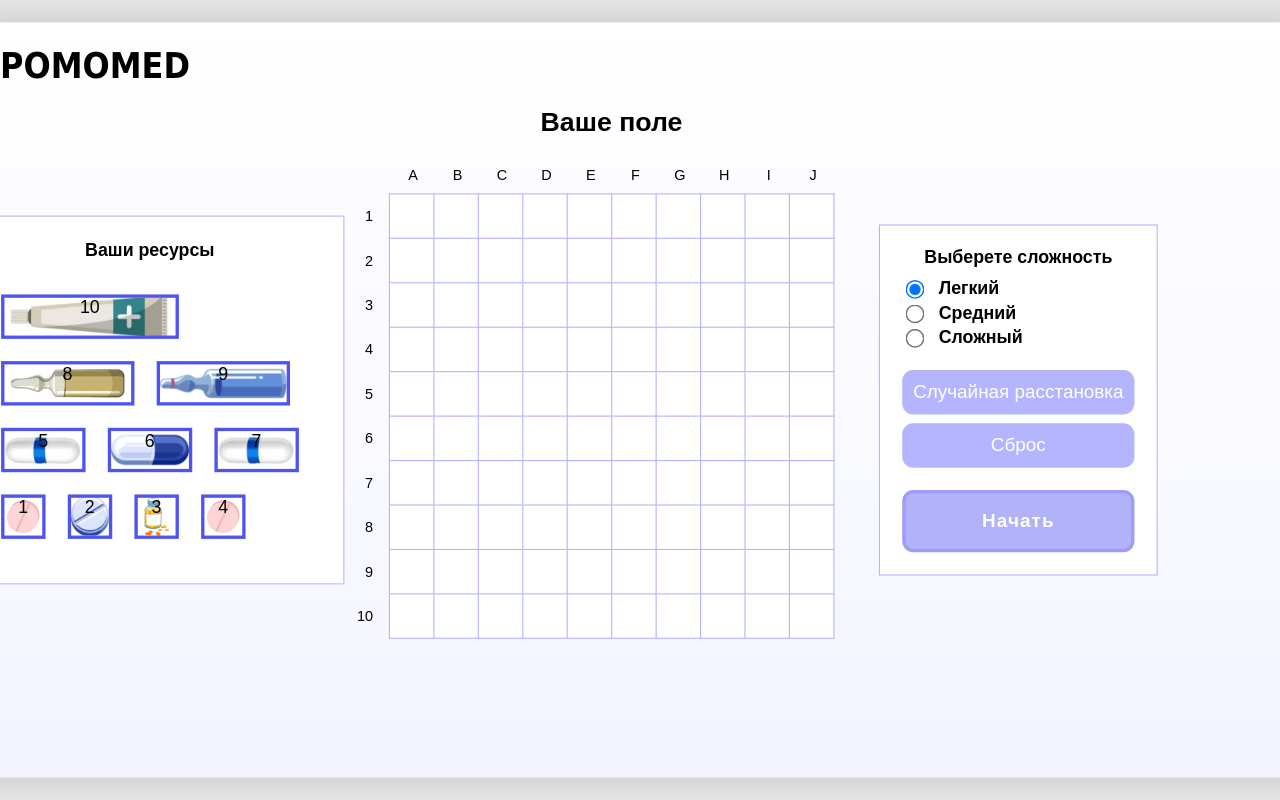
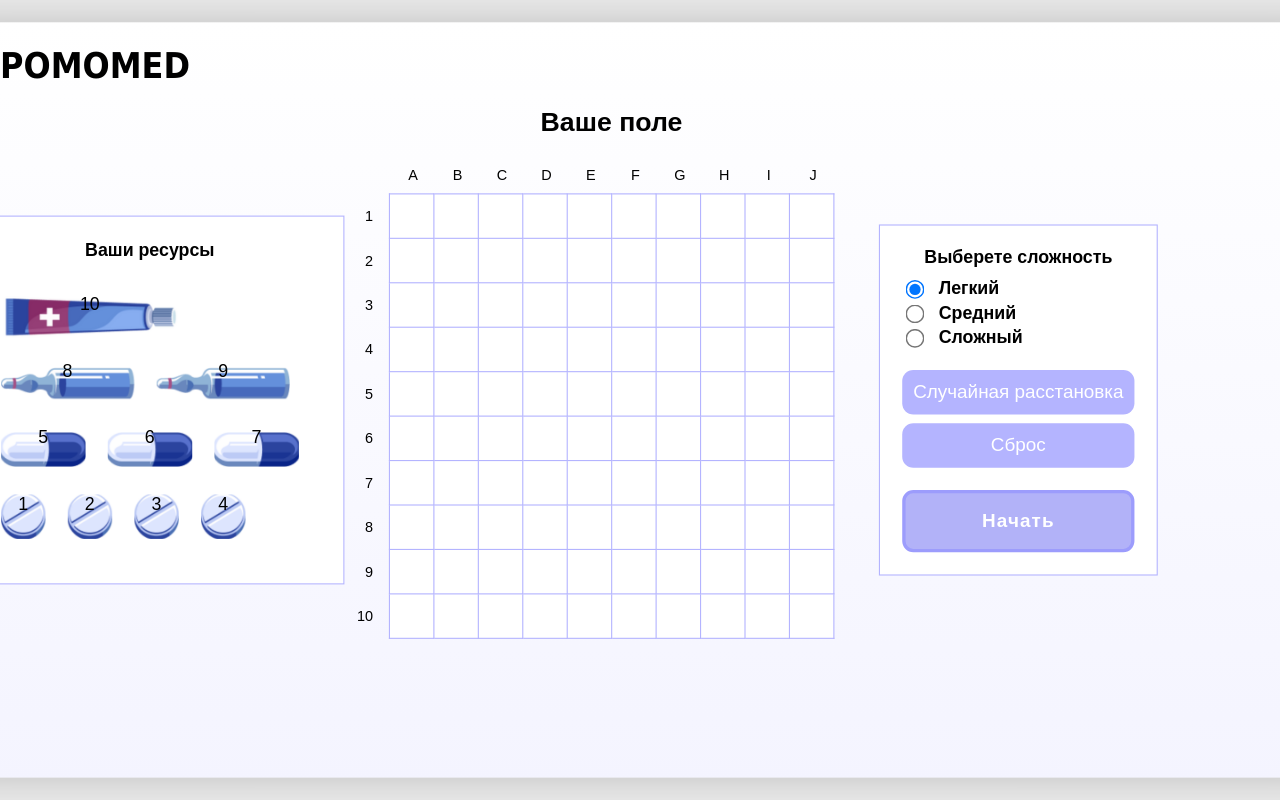
Before and after one commit to Ddonec/battle-virus, a React (Create React App) app: page / in a window 1280 px wide. Shown: the top 800 px of the page. Built offline with nearby package versions, Linux system fonts and the light colour scheme.

Commit message:
feat: call fill, ships update - bg ans border for style in maket

```diff
--- a/src/App.js
+++ b/src/App.js
@@ -7,6 +7,7 @@ import { generateBoard, getScale } from "./utils/Common";
 import SetupBoard from "./components/SetupBoard";
 import GameBoard from "./components/GameBoard";
 import { CSSTransition } from "react-transition-group";
+import WelcomeHi from "./components/Game/WelcomeHello";
 
 function App() {
    const size = useWindowSize();
@@ -15,6 +16,8 @@ function App() {
    const [difficulty, setDifficulty] = useState(0);
    const [board1, setBoard1] = useState([]);
    const [board2, setBoard2] = useState(generateBoard());
+
+   WelcomeHi();
 
    return (
       <div className="page-container no-select" style={{ transform: "translate(-50%, -50%) scale(" + scale + ")" }}>
--- a/src/components/Game/GameEnd.jsx
+++ b/src/components/Game/GameEnd.jsx
@@ -4,8 +4,16 @@ import { generateBoard } from "../../utils/Common";
 import { getRandomFromArray } from "../../utils/Common";
 
 function GameEnd({ setBoard1, setBoard2 }) {
-   const stringArr = ["строка 1", "строка 2", "строка 3", "строка 4"];
-   const stringArrWin = ["строка победы 1", "строка победы 2", "строка победы 3", "строка победы 4"];
+   const stringArr = [
+      "Вы проиграли всего одну схватку, но эта борьба важна всему человечеству.Не сдавайтесь, и победа будет вопросом времени",
+      "Вы проиграли всего одну схватку, но эта борьба важна всему человечеству.Не сдавайтесь, и победа будет вопросом времени",
+      "Вы проиграли всего одну схватку, но эта борьба важна всему человечеству.Не сдавайтесь, и победа будет вопросом времени",
+   ];
+   const stringArrWin = [
+      "Вы успешно справились с врагами! Ваш вклад был важен для человечества. Кто знает, это могла быть опасная пандемия, но благодаря вам этого удалось избежать!",
+      "Вы успешно справились с врагами! Ваш вклад был важен для человечества. Кто знает, это могла быть опасная пандемия, но благодаря вам этого удалось избежать!",
+      "Вы успешно справились с врагами! Ваш вклад был важен для человечества. Кто знает, это могла быть опасная пандемия, но благодаря вам этого удалось избежать!",
+   ];
 
    const { winner } = useContext(GameContext);
 
@@ -17,7 +25,7 @@ function GameEnd({ setBoard1, setBoard2 }) {
       <>
          {winner !== null && (
             <div onClick={resetGame} className="game-end-container">
-               <h3 className="game-end-header shadowed">{winner === 0 ? "You lost " + getRandomFromArray(stringArr) : "You won " + getRandomFromArray(stringArrWin)}</h3>
+               <h3 className="game-end-header shadowed">{winner === 0 ? "Проигран бой, но не война " + getRandomFromArray(stringArr) : "Поздравляю с победой! " + getRandomFromArray(stringArrWin)}</h3>
                <h5 className="shadowed-tiny">Click to start a new game!</h5>
             </div>
          )}
--- /dev/null
+++ b/src/components/Game/WelcomeHello.jsx
@@ -0,0 +1,26 @@
+import React, { useContext } from "react";
+import { GameContext } from "../../context";
+import { generateBoard } from "../../utils/Common";
+import { getRandomFromArray } from "../../utils/Common";
+
+function WelcomeHi() {
+//    const { winner } = useContext(GameContext);
+
+//    function resetGame() {
+//       setBoard1([]);
+//       setBoard2(generateBoard());
+//    }
+//    return (
+//       <>
+//          {winner !== null && (
+//             <div onClick={resetGame} className="game-end-container">
+//                <h3 className="game-end-header shadowed">Приветствую тебя, дорогой друг!</h3>
+//                <h5 className="shadowed-tiny">Нажми по полю для начала игры</h5>
+//             </div>
+//          )}
+//       </>
+//    );
+console.log('Hello ------------------')
+}
+
+export default WelcomeHi;
--- a/src/components/Ship.jsx
+++ b/src/components/Ship.jsx
@@ -2,7 +2,7 @@ import React from "react";
 
 function Ship({ shipPosition, classNames, ...args }) {
    const { w, h, bg } = shipPosition;
-   console.log(shipPosition);
+   // console.log(shipPosition);
    const classList = ["ship", `ship-${Math.max(w + 1, h + 1)}-${w > h ? "hor" : "vert"}`, `virus-${bg}`, `${w > h ? "hor" : "vert"}`];
    if (classNames && classNames.length) classList.push(...classNames.split(" "));
 
--- a/src/hooks/useWindowSize.jsx
+++ b/src/hooks/useWindowSize.jsx
@@ -9,7 +9,7 @@ function useWindowSize() {
       window.addEventListener("resize", updateSize);
       return () => window.removeEventListener("resize", updateSize);
    }, []);
-   console.log(size);
+//    console.log(size);
    return size;
 }
 export default useWindowSize;
--- a/src/styles/Ship.css
+++ b/src/styles/Ship.css
@@ -3,8 +3,12 @@
    top: 0;
    left: 0;
    z-index: 1;
-   border: 3px solid #4e54ec;
+   border-right: 1px solid #b4b4ff;
+   border-bottom: 1px solid #b4b4ff;
    cursor: pointer;
+}
+.ship-wrapper .ship {
+   border: none;
 }
 .ship-destroyed {
    background: rgba(255, 122, 122, 0.1);
@@ -83,39 +87,39 @@
    background-repeat: no-repeat;
 }
 .your-board .virus-1 {
-   background-image: url(../img/1x1-good.png);
+   background-image: url(../img/1x1-good-v2.png);
 }
 .your-board .virus-2 {
    background-image: url(../img/1x1-good-v2.png);
 }
 .your-board .virus-3 {
-   background-image: url(../img/1x1-good-v3.png);
+   background-image: url(../img/1x1-good-v2.png);
 }
 .your-board .virus-4 {
-   background-image: url(../img/1x1-good.png);
+   background-image: url(../img/1x1-good-v2.png);
 }
 .your-board .virus-5 {
-   background-image: url(../img/2x1-good.png);
+   background-image: url(../img/2x1-good-v2.png);
 }
 .your-board .virus-6 {
    background-image: url(../img/2x1-good-v2.png);
 }
 .your-board .virus-7 {
-   background-image: url(../img/2x1-good.png);
+   background-image: url(../img/2x1-good-v2.png);
 }
 .your-board .virus-8 {
-   background-image: url(../img/3x1-god.png);
+   background-image: url(../img/3x1-good-v2.png);
 }
 .your-board .virus-9 {
    background-image: url(../img/3x1-good-v2.png);
 }
 .your-board .virus-10 {
-   background-image: url(../img/4x1-good.png);
+   background-image: url(../img/4x1-good-v2.png);
 }
 
 .your-board .virus-1.hor,
 .ship-wrapper .virus-1 {
-   background-image: url(../img/1x1-good.png);
+   background-image: url(../img/1x1-good-v2.png);
 }
 .your-board .virus-2.hor,
 .ship-wrapper .virus-2 {
@@ -123,15 +127,15 @@
 }
 .your-board .virus-3.hor,
 .ship-wrapper .virus-3 {
-   background-image: url(../img/1x1-good-v3.png);
+   background-image: url(../img/1x1-good-v2.png);
 }
 .your-board .virus-4.hor,
 .ship-wrapper .virus-4 {
-   background-image: url(../img/1x1-good.png);
+   background-image: url(../img/1x1-good-v2.png);
 }
 .your-board .virus-5.hor,
 .ship-wrapper .virus-5 {
-   background-image: url(../img/rotate/2x1-good-rot.jpeg);
+   background-image: url(../img/rotate/2x1-good-rot-v2.png);
 }
 .your-board .virus-6.hor,
 .ship-wrapper .virus-6 {
@@ -139,11 +143,11 @@
 }
 .your-board .virus-7.hor,
 .ship-wrapper .virus-7 {
-   background-image: url(../img/rotate/2x1-good-rot.jpeg);
+   background-image: url(../img/rotate/2x1-good-rot-v2.png);
 }
 .your-board .virus-8.hor,
 .ship-wrapper .virus-8 {
-   background-image: url(../img/rotate/3x1-good-rot.jpeg);
+   background-image: url(../img/rotate/3x1-good-rot-v2.png);
 }
 .your-board .virus-9.hor,
 .ship-wrapper .virus-9 {
@@ -151,7 +155,7 @@
 }
 .your-board .virus-10.hor,
 .ship-wrapper .virus-10 {
-   background-image: url(../img/rotate/4x1-good-rot.jpeg);
+   background-image: url(../img/rotate/4x1-good-rot-v2.png);
 }
 
 .opponent-board .virus-1 {
@@ -159,15 +163,15 @@
    z-index: 2;
 }
 .opponent-board .virus-2 {
-   background-image: url(../img/1x1-bad-v3.png);
+   background-image: url(../img/1x1-bad-v2.png);
    z-index: 2;
 }
 .opponent-board .virus-3 {
-   background-image: url(../img/1x1-bad-v4.png);
+   background-image: url(../img/1x1-bad-v2.png);
    z-index: 2;
 }
 .opponent-board .virus-4 {
-   background-image: url(../img/1x1-bad-v5.png);
+   background-image: url(../img/1x1-bad-v2.png);
    z-index: 2;
 }
 .opponent-board .virus-5 {
@@ -200,7 +204,7 @@
 }
 .opponent-board .virus-6.hor {
    z-index: 2;
-   background-image: url(../img/rotate/1x2-bad-rot.jpeg);
+   background-image: url(../img/rotate/1x2-bad-rot-v2.png);
 }
 .opponent-board .virus-7.hor {
    z-index: 2;
@@ -212,7 +216,7 @@
 }
 .opponent-board .virus-9.hor {
    z-index: 2;
-   background-image: url(../img/rotate/1x3-bad-rot-v3.png);
+   background-image: url(../img/rotate/1x3-bad-rot-v2.png);
 }
 .opponent-board .virus-10.hor {
    z-index: 2;
@@ -265,11 +269,14 @@
 }
 
 .cell-circle {
-   width: 5px;
-   height: 5px;
+   width: 15px;
+   height: 15px;
    border-radius: 50%;
 }
 
+.your-board .cell-missed > .cell-circle {
+   background: #2b449e;
+}
 .cell-missed > .cell-circle {
    background: rgba(13, 92, 0, 0.8);
 }
```
Also changed, not shown: src/img/4x1-good-v2.png (added), src/img/rotate/4x1-good-rot-v2.png (added).
